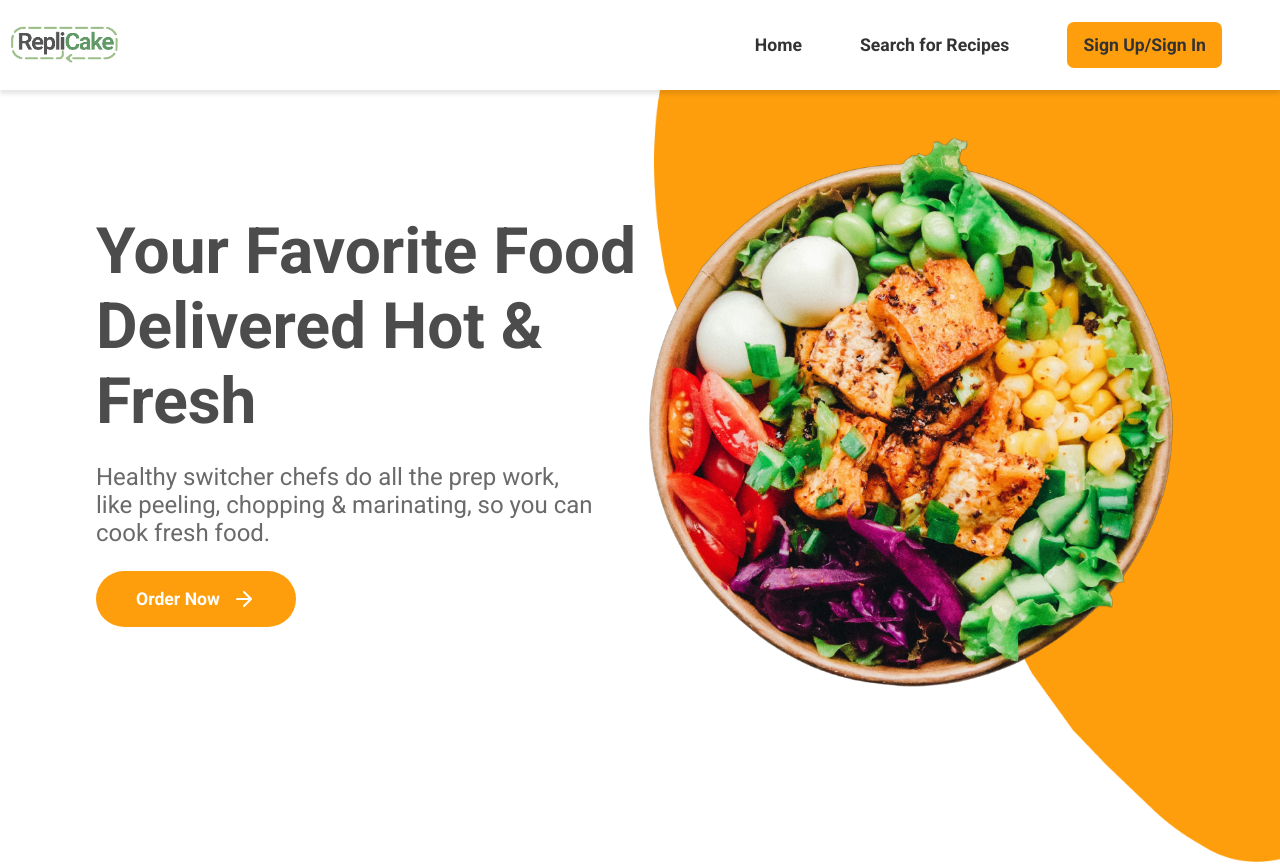
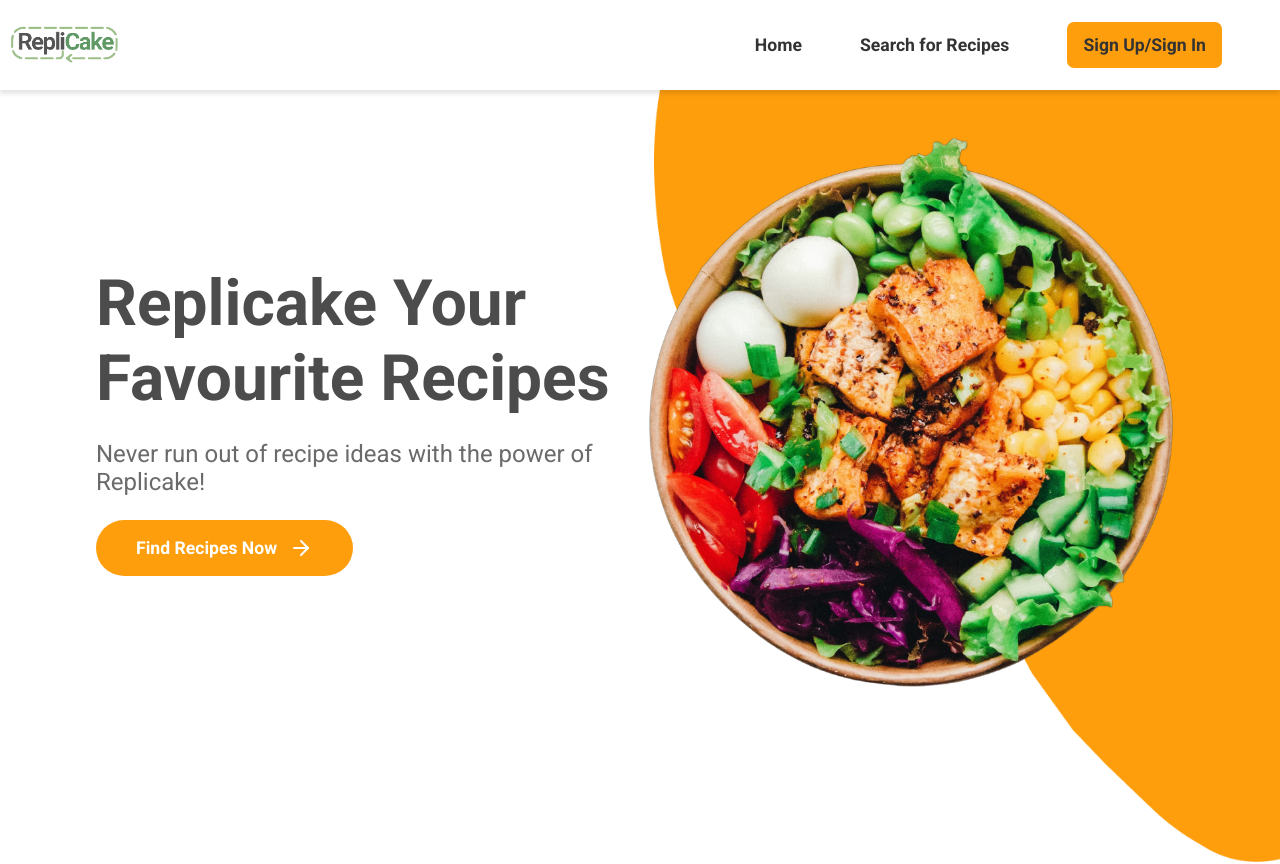
Before and after one commit to HPhilipN/C276-Project, a React (Vite) app in the folder frontend/: page / in a window 1280 px wide. Shown: the top 864 px of the page. Built offline with nearby package versions, Linux system fonts and the light colour scheme.

Commit message:
front page text now looks like replicake lmao

```diff
--- a/frontend/src/Home.jsx
+++ b/frontend/src/Home.jsx
@@ -18,14 +18,13 @@ const Home = () => {
                </div>
                <div className="home-text-section">
                   <h1 className="primary-heading text-left">
-                     Your Favorite Food Delivered Hot & Fresh
+                     Replicake Your Favourite Recipes
                   </h1>
                   <p className="primary-text text-left">
-                     Healthy switcher chefs do all the prep work, like peeling, chopping &
-                     marinating, so you can cook fresh food.
+                     Never run out of recipe ideas with the power of Replicake!
                   </p>
                   <button className="secondary-button">
-                     Order Now <FiArrowRight />
+                     Find Recipes Now<FiArrowRight />
                   </button>
                </div>
                <div className="home-image-section">
```
